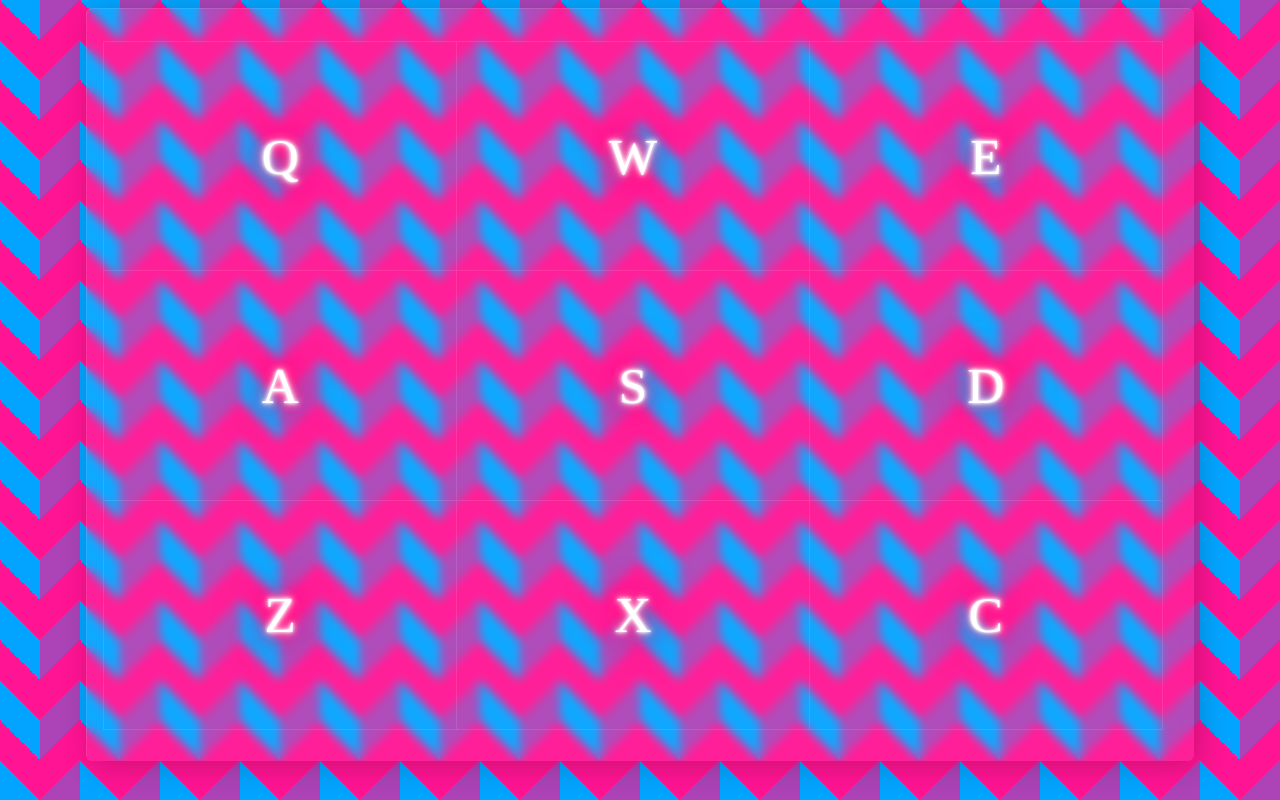
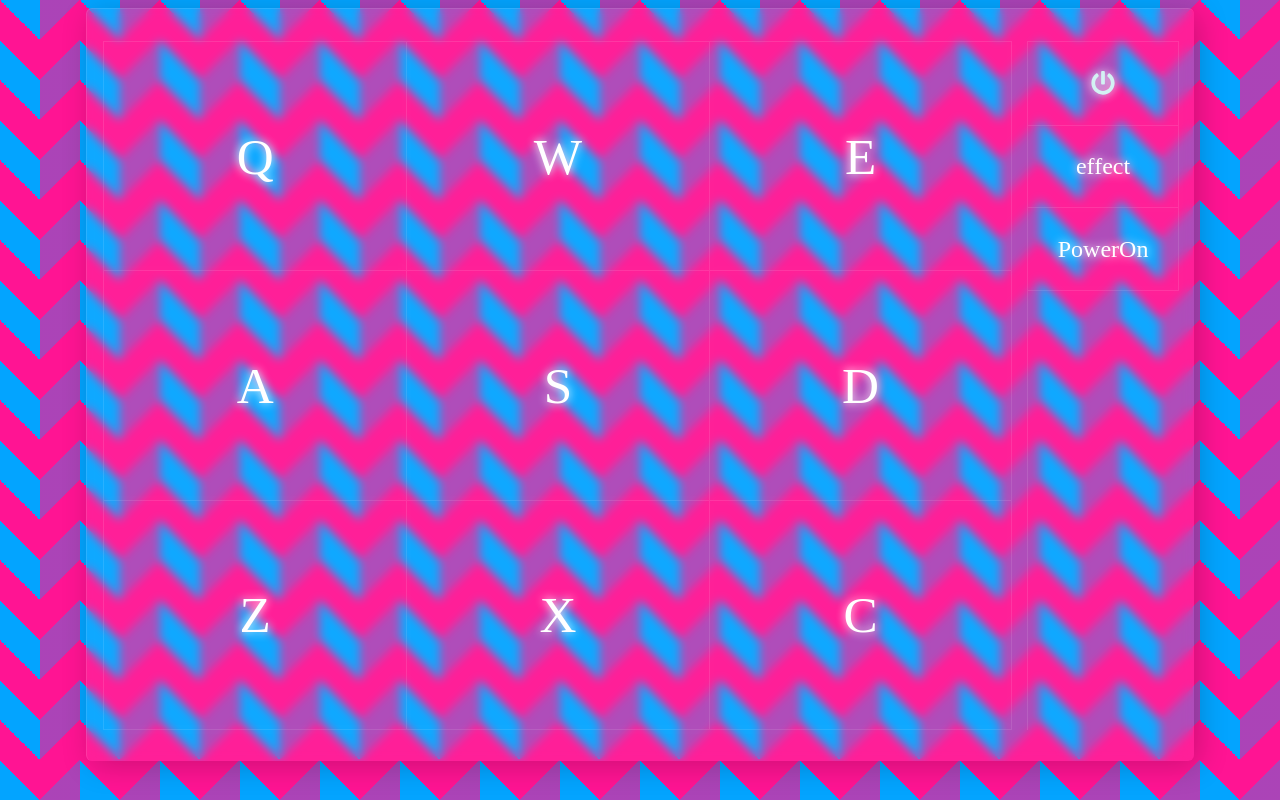
Before and after one commit to Drogmor/fcc-drum-machine, a React (Create React App) app: page / in a window 1280 px wide. Built offline with nearby package versions, Linux system fonts and the light colour scheme.

Commit message:
Styling the controls Changed text-shadow to drop-shadow. Adding the Controls component.

```diff
--- a/package.json
+++ b/package.json
@@ -5,6 +5,9 @@
   "keywords": [],
   "main": "src/index.js",
   "dependencies": {
+    "@fortawesome/fontawesome-svg-core": "1.2.35",
+    "@fortawesome/free-solid-svg-icons": "5.15.3",
+    "@fortawesome/react-fontawesome": "0.1.14",
     "react": "17.0.2",
     "react-dom": "17.0.2",
     "react-scripts": "4.0.0",
--- a/src/App.js
+++ b/src/App.js
@@ -4,17 +4,56 @@ import { Pads } from "./components/Pads";
 import { DrumPad } from "./components/DrumPad";
 import { SB1 } from "./assets/SounbBanks";
 import { useEffect, useState } from "react";
+import { Controls } from "./components/Controls";
 
 export default function App() {
-  const [powerOn, setPowerOn] = useState(false);
+  const [powerOn, setPowerOn] = useState(true);
   const handlePowerState = () => setPowerOn((powerOn) => !powerOn);
+  let code = [
+    "KeyQ",
+    "KeyW",
+    "KeyE",
+    "KeyA",
+    "KeyS",
+    "KeyD",
+    "KeyZ",
+    "KeyX",
+    "KeyC"
+  ];
+
+  useEffect(() => {
+    // If pressed key is our target key then set to true
+    function downHandler(e) {
+      const sample = document.querySelector(`[kcode="${e.code}"]`);
+      if (code.includes(e.code) && sample.hasAttribute("src")) {
+        sample.currentTime = 0;
+        sample.play();
+      } else return null;
+    }
+    // If released key is our target key then set to false
+    const upHandler = (e) => {
+      if (code.includes(e.code)) {
+        return null;
+      }
+    };
+
+    // Add event listeners
+    window.addEventListener("keydown", downHandler);
+    window.addEventListener("keyup", upHandler);
+
+    // Remove event listeners on cleanup
+    return () => {
+      window.removeEventListener("keydown", downHandler);
+      window.removeEventListener("keyup", upHandler);
+    };
+  });
 
   return (
     <div className="App">
       <Grid id="drum-machine">
         <Pads id="keyboard">
           {SB1.map((soundbank) => {
-            return (
+            return powerOn ? (
               <DrumPad
                 key={soundbank.sampleName}
                 id={soundbank.id}
@@ -22,10 +61,22 @@ export default function App() {
                 name={soundbank.keyPress}
                 sample={soundbank.sampleUrl}
                 audioId={soundbank.keyPress}
+                kcode={soundbank.keyCode}
+              />
+            ) : (
+              <DrumPad
+                key={soundbank.sampleName}
+                id={soundbank.id}
+                keypress={soundbank.keyPress}
+                name={soundbank.keyPress}
+                // sample={soundbank.sampleUrl}
+                audioId={soundbank.keyPress}
+                kcode={soundbank.keyCode}
               />
             );
           })}
         </Pads>
+        <Controls></Controls>
       </Grid>
     </div>
   );
--- a/src/assets/SounbBanks/SoundBanks.js
+++ b/src/assets/SounbBanks/SoundBanks.js
@@ -1,64 +1,73 @@
 export const SB1 = [
   {
-    keyCode: 81,
+    keyCode: "KeyQ",
     keyPress: "Q",
-    sampleUrl: "https://s3.amazonaws.com/freecodecamp/drums/Heater-1.mp3",
+    sampleUrl:
+      "https://retro-pad-samples.s3.eu-central-1.amazonaws.com/classic-drum-kits/kit-01/kit-1-001.wav",
     sampleName: "Crash",
     id: "crash"
   },
   {
-    keyCode: 87,
+    keyCode: "KeyW",
     keyPress: "W",
-    sampleUrl: "https://s3.amazonaws.com/freecodecamp/drums/Heater-2.mp3",
+    sampleUrl:
+      "https://retro-pad-samples.s3.eu-central-1.amazonaws.com/classic-electronic-garden/one-shots/synthetic-drums/uglywave-3.wav",
     sampleName: "Ride Bell",
     id: "ride-bell"
   },
   {
-    keyCode: 69,
+    keyCode: "KeyE",
     keyPress: "E",
-    sampleUrl: "https://s3.amazonaws.com/freecodecamp/drums/Heater-3.mp3",
+    sampleUrl:
+      "https://retro-pad-samples.s3.eu-central-1.amazonaws.com/classic-electronic-garden/one-shots/synthetic-drums/shaker.wav",
     sampleName: "Ride",
     id: "ride"
   },
   {
-    keyCode: 65,
+    keyCode: "KeyA",
     keyPress: "A",
-    sampleUrl: "https://s3.amazonaws.com/freecodecamp/drums/Heater-4_1.mp3",
+    sampleUrl:
+      "https://retro-pad-samples.s3.eu-central-1.amazonaws.com/classic-electronic-garden/one-shots/synthetic-drums/cs40-hat-2.wav",
     sampleName: "Closed HH",
     id: "closed-hh"
   },
   {
-    keyCode: 83,
+    keyCode: "KeyS",
     keyPress: "S",
-    sampleUrl: "https://s3.amazonaws.com/freecodecamp/drums/Heater-6.mp3",
+    sampleUrl:
+      "https://retro-pad-samples.s3.eu-central-1.amazonaws.com/classic-electronic-garden/one-shots/synthetic-drums/fm-watercan.wav",
     sampleName: "Mid Tom",
     id: "mid-tom"
   },
   {
-    keyCode: 68,
+    keyCode: "KeyD",
     keyPress: "D",
-    sampleUrl: "https://s3.amazonaws.com/freecodecamp/drums/Dsc_Oh.mp3",
+    sampleUrl:
+      "https://retro-pad-samples.s3.eu-central-1.amazonaws.com/classic-electronic-garden/one-shots/synthetic-drums/fm-metal-bone.wav",
     sampleName: "High Tom",
     id: "high-tom"
   },
   {
-    keyCode: 90,
+    keyCode: "KeyZ",
     keyPress: "Z",
-    sampleUrl: "https://s3.amazonaws.com/freecodecamp/drums/RP4_KICK_1.mp3",
+    sampleUrl:
+      "https://retro-pad-samples.s3.eu-central-1.amazonaws.com/classic-electronic-garden/one-shots/synthetic-drums/fm-kick.wav",
     sampleName: "Kick drum",
     id: "kick-drum"
   },
   {
-    keyCode: 88,
+    keyCode: "KeyX",
     keyPress: "X",
-    sampleUrl: "https://s3.amazonaws.com/freecodecamp/drums/Kick_n_Hat.mp3",
+    sampleUrl:
+      "https://retro-pad-samples.s3.eu-central-1.amazonaws.com/classic-electronic-garden/one-shots/synthetic-drums/cs40-hat-1.wav",
     sampleName: "Open HH",
     id: "open-hh"
   },
   {
-    keyCode: 67,
+    keyCode: "KeyC",
     keyPress: "C",
-    sampleUrl: "https://s3.amazonaws.com/freecodecamp/drums/Cev_H2.mp3",
+    sampleUrl:
+      "https://retro-pad-samples.s3.eu-central-1.amazonaws.com/classic-electronic-garden/one-shots/synthetic-drums/vsnare.wav",
     sampleName: "Snare",
     id: "snare"
   }
--- a/src/components/Controls/Controls.js
+++ b/src/components/Controls/Controls.js
@@ -1,5 +1,98 @@
-import styled from "styled-components";
+import styled, { keyframes } from "styled-components";
+import { FontAwesomeIcon } from "@fortawesome/react-fontawesome";
+import { faPowerOff } from "@fortawesome/free-solid-svg-icons";
 
-const StyledControls = styled.div``;
+const StyledControls = styled.div`
+  border-top: 1px solid rgba(255, 255, 255, 0.1);
+  border-left: 1px solid rgba(255, 255, 255, 0.1);
+  height: 100%;
+  width: 100%;
+  grid-area: controls;
+  display: flex;
+  flex-direction: column;
+  flex-wrap: nowrap;
+  justify-content: flex-start;
+  align-content: left;
+`;
 
-export const Controls = () => <StyledControls />;
+const neon2 = keyframes`
+  from {
+    filter: drop-shadow(0 0 5px #fff);
+  }
+  to {
+    filter: drop-shadow(0 0 10px #fff);
+  }
+}
+`;
+const StyledControlBtn = styled.button`
+  font-family: "Bungee";
+  background: transparent;
+  color: ${(props) => props.textColor || "#fff"};
+  font-weight: 400;
+  cursor: pointer;
+  font-size: 24px;
+  line-height: 24px;
+  user-select: none;
+  border-top: none;
+  border-left: none;
+  border-bottom: 1px solid rgba(255, 255, 255, 0.1);
+  border-right: 1px solid rgba(255, 255, 255, 0.1);
+  position: relative;
+  overflow: hidden;
+  filter: drop-shadow(0 0 5px #fff);
+  transition: all 0.05s ease-in-out;
+  padding: 1.2em;
+  :hover {
+    background: rgba(255, 255, 255, 0.05);
+    border-bottom: inset 2px solid rgba(255, 255, 255, 0.1);
+    border-right: inset 2px solid rgba(255, 255, 255, 0.1);
+    animation: ${neon2} 1s ease-in-out infinite alternate;
+  }
+  :focus {
+    outline: none;
+  }
+`;
+
+const StyledDisplay = styled.div`
+  font-family: "Bungee";
+  background: transparent;
+  color: ${(props) => props.textColor || "#fff"};
+  font-weight: 400;
+  cursor: pointer;
+  font-size: 24px;
+  line-height: 24px;
+  user-select: none;
+  border-top: none;
+  border-left: none;
+  border-bottom: 1px solid rgba(255, 255, 255, 0.1);
+  border-right: 1px solid rgba(255, 255, 255, 0.1);
+  position: relative;
+  overflow: hidden;
+  filter: drop-shadow(0 0 5px #fff);
+  transition: all 0.05s ease-in-out;
+  padding: 1.2em;
+`;
+
+const ControlBtn = ({ name, onClick, children }) => {
+  return (
+    <StyledControlBtn onClick={onClick}>
+      {name}
+      {children}
+    </StyledControlBtn>
+  );
+};
+
+const ControlDisplay = ({ text, id }) => {
+  return <StyledDisplay id={id}>{text}</StyledDisplay>;
+};
+
+export const Controls = ({ id, children }) => (
+  <StyledControls id={id}>
+    <ControlBtn>
+      <FontAwesomeIcon size="24px" icon={faPowerOff} />
+    </ControlBtn>
+    <ControlDisplay id="display" text="effect" />
+    <ControlBtn name="PowerOn" />
+    {children}
+  </StyledControls>
+);
--- a/src/components/DrumPad/DrumPad.js
+++ b/src/components/DrumPad/DrumPad.js
@@ -39,7 +39,14 @@ const neon = keyframes`
   }
 }
 `;
-
+const neon2 = keyframes`
+  from {
+    filter: drop-shadow(0 0 5px #fff)
+  }
+  to {
+    filter: drop-shadow(0 0 10px #fff)
+  }
+}`;
 const StyledDrumPad = styled.button`
   font-family: "Bungee";
   background: transparent;
@@ -55,14 +62,18 @@ const StyledDrumPad = styled.button`
   border-right: 1px solid rgba(255, 255, 255, 0.1);
   position: relative;
   overflow: hidden;
-  text-shadow: 0 0 3px #fff, 0 0 5px #fff, 0 0 10px #fff, 0 0 15px #ff1177,
-    0 0 20px #ff1177, 0 0 30px #ff1177, 0 0 40px #ff1177, 0 0 55px #ff1177;
+  /* text-shadow: 0 0 3px #fff, 0 0 5px #fff, 0 0 10px #fff, 0 0 15px #ff1177,
+    0 0 20px #ff1177, 0 0 30px #ff1177, 0 0 40px #ff1177, 0 0 55px #ff1177; */
+  filter: drop-shadow(0 0 5px #fff);
   transition: all 0.2s linear;
   :hover {
     background: rgba(255, 255, 255, 0.05);
     border-bottom: inset 2px solid rgba(255, 255, 255, 0.1);
     border-right: inset 2px solid rgba(255, 255, 255, 0.1);
-    animation: ${neon} 1s ease-in-out infinite alternate;
+    animation: ${neon2} 1s ease-in-out infinite alternate;
+  }
+  :focus {
+    outline: none;
   }
   span {
     width: 30px;
@@ -77,20 +88,34 @@ const StyledDrumPad = styled.button`
   }
 `;
 
-export const DrumPad = ({ id, audioId, onClick, keyPress, name, sample }) => {
-  const [playSound, setPlaySound] = useState(false);
+export const DrumPad = ({
+  id,
+  audioId,
+  onClick,
+  keyPress,
+  kcode,
+  name,
+  sample
+}) => {
   const [coords, setCoords] = useState({
     x: -1,
     y: -1
   });
   const [isRippling, setIsRippling] = useState(false);
-  const [keyPressed, setKeyPressed] = useState(false);
+
+  const playSample = () => {
+    const sample = document.getElementById(audioId);
+    if (sample.hasAttribute("src")) {
+      sample.currentTime = 0;
+      sample.play();
+    } else return null;
+  };
 
   const handleClick = (e) => {
     const rect = e.target.getBoundingClientRect();
     setCoords({ x: e.clientX - rect.left, y: e.clientY - rect.top });
     onClick && onClick(e);
-    document.getElementById(audioId).play();
+    playSample();
   };
 
   useEffect(() => {
@@ -104,38 +129,6 @@ export const DrumPad = ({ id, audioId, onClick, keyPress, name, sample }) => {
     !isRippling && setCoords({ x: -1, y: -1 });
   }, [isRippling]);
 
-  let keys = [81, 87, 69, 65, 83, 68, 90, 88, 67];
-  useEffect(() => {
-    let prevKey = "";
-    // If pressed key is our target key then set to true
-    function downHandler(e) {
-      if (prevKey === e.keyCode) return;
-      if (keys.includes(e.keyCode)) {
-        setKeyPressed(true);
-        prevKey = e.keyCode;
-        console.log("pressed");
-        document.getElementById(e.key.toUpperCase()).play();
-      }
-    }
-    // If released key is our target key then set to false
-    const upHandler = (e) => {
-      if (keys.includes(e.keyCode)) {
-        setKeyPressed(false);
-        console.log("not pressed");
-      }
-    };
-
-    // Add event listeners
-    window.addEventListener("keydown", downHandler);
-    window.addEventListener("keyup", upHandler);
-
-    // Remove event listeners on cleanup
-    return () => {
-      window.removeEventListener("keydown", downHandler);
-      window.removeEventListener("keyup", upHandler);
-    };
-  });
-
   return (
     <DrumPadWrapper position={keyPress}>
       <StyledDrumPad
@@ -146,7 +139,7 @@ export const DrumPad = ({ id, audioId, onClick, keyPress, name, sample }) => {
       >
         {isRippling ? <span style={{ left: coords.x, top: coords.y }} /> : ""}
         {name}
-        <audio className="clip" id={audioId} src={sample} />
+        <audio className="clip" id={audioId} kcode={kcode} src={sample} />
       </StyledDrumPad>
     </DrumPadWrapper>
   );
--- a/src/styles.css
+++ b/src/styles.css
@@ -1,4 +1,5 @@
 * {
+  -webkit-font-smoothing: antialised;
   color: rgb(211, 242, 243);
 }
 body {
```
